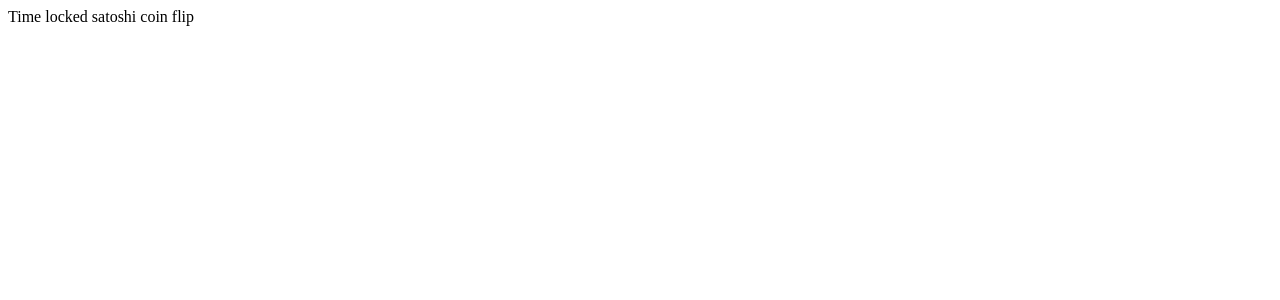
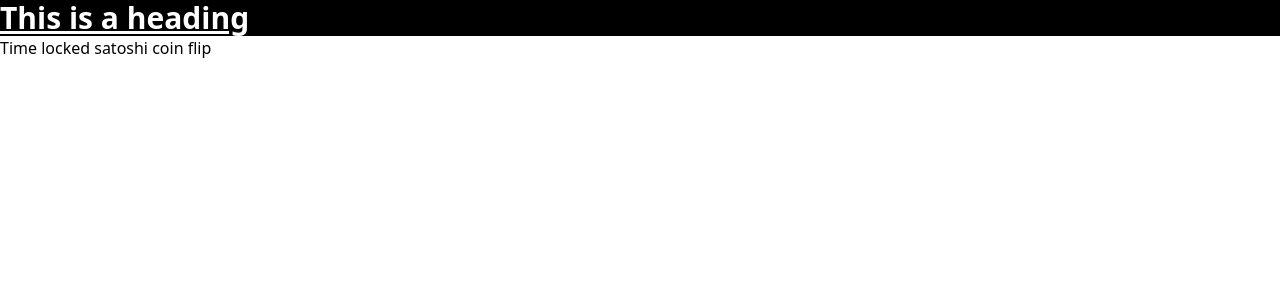
Before and after one commit to mikyoch/satoshi-coin-flip, a Next.js app in the folder ui/: page / in a window 1280 px wide. Shown: the top 300 px of the page. Built offline with nearby package versions, Linux system fonts and the light colour scheme.

Commit message:
[TLSC-19] Add TailwindCSS + config

```diff
--- a/ui/package.json
+++ b/ui/package.json
@@ -14,5 +14,10 @@
     "next": "13.0.3",
     "react": "18.2.0",
     "react-dom": "18.2.0"
+  },
+  "devDependencies": {
+    "autoprefixer": "^10.4.13",
+    "postcss": "^8.4.19",
+    "tailwindcss": "^3.2.4"
   }
 }
--- a/ui/pages/_app.js
+++ b/ui/pages/_app.js
@@ -1,10 +1,16 @@
-
+import '../styles/globals.css'
 
 function MyApp({ Component, pageProps }) {
   return (
     <>
       <div>
-       Time locked satoshi coin flip
+        <h1 class="text-3xl font-bold underline bg-black text-white">
+          This is a heading
+        </h1>
+        <p>
+        Time locked satoshi coin flip
+        </p>
+
       </div>
     </>
   )
--- /dev/null
+++ b/ui/postcss.config.js
@@ -0,0 +1,6 @@
+module.exports = {
+  plugins: {
+    tailwindcss: {},
+    autoprefixer: {},
+  },
+}
--- /dev/null
+++ b/ui/styles/globals.css
@@ -0,0 +1,3 @@
+@tailwind base;
+@tailwind components;
+@tailwind utilities;
--- /dev/null
+++ b/ui/tailwind.config.js
@@ -0,0 +1,12 @@
+/** @type {import('tailwindcss').Config} */
+module.exports = {
+  content: [
+    './pages/**/*.{js,ts,jsx,tsx}',
+    './components/**/*.{js,ts,jsx,tsx}',
+    './app/**/*.{js,ts,jsx,tsx}',
+  ],
+  theme: {
+    extend: {},
+  },
+  plugins: [],
+}
```
Also changed, not shown: 2 other files (tests, documents, lock files or other folders).
